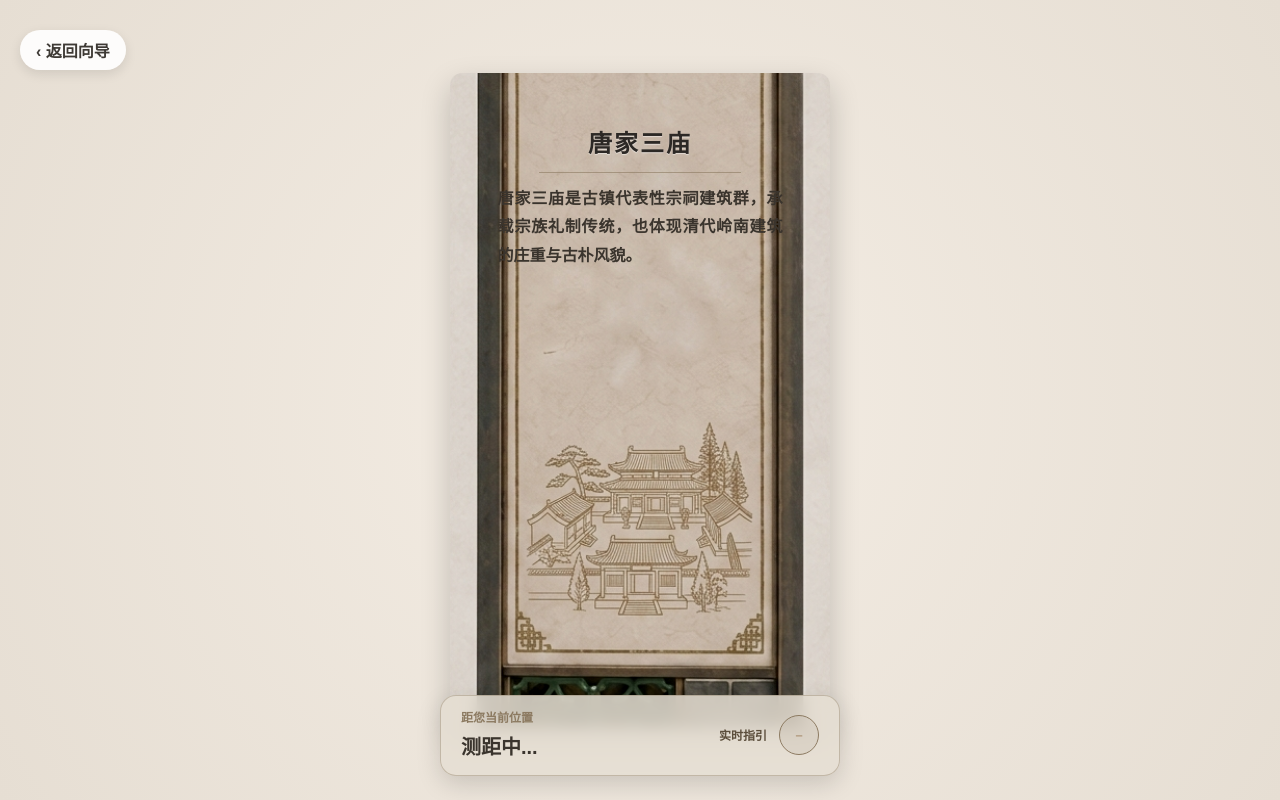
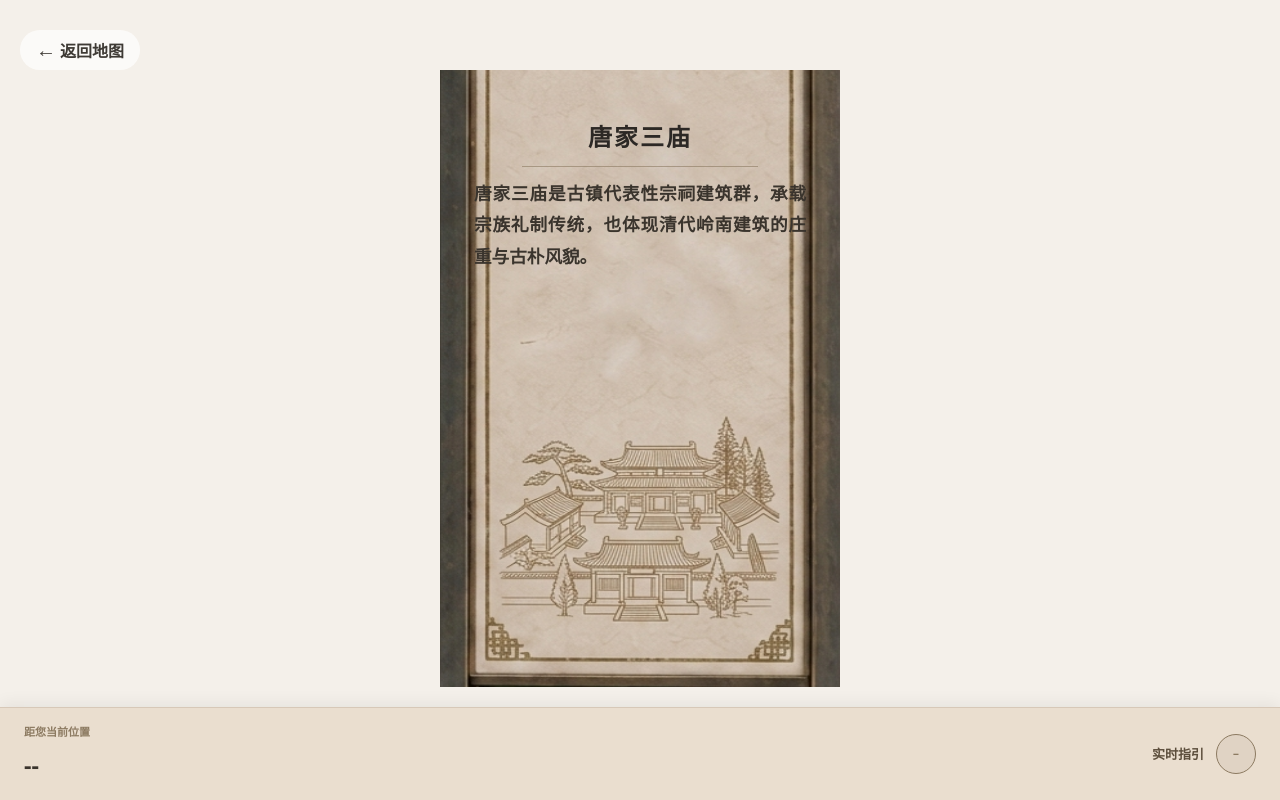
Before and after one commit to ZhouYi109/TangJia-Guide, a React (Vite) app: page /node/1 in a window 1280 px wide. Built offline with nearby package versions, Linux system fonts and the light colour scheme; no server answers; a web font is replaced by a local one.

Commit message:
style: remove borders completely and fix bottom bar

```diff
--- a/src/pages/NodeDetail.jsx
+++ b/src/pages/NodeDetail.jsx
@@ -14,17 +14,21 @@ export default function NodeDetail() {
 
   const distance = position ? getDistance(position.latitude, position.longitude, data.coords.latitude, data.coords.longitude) : undefined;
   const bearing = position ? calculateBearing(position.latitude, position.longitude, data.coords.latitude, data.coords.longitude) : undefined;
-  const rotation = (heading !== null && bearing !== undefined) ? getRelativeRotation(heading, bearing) : undefined;
+  const arrowRotation = (heading !== null && bearing !== undefined) ? getRelativeRotation(heading, bearing) : null;
+  const distanceText = {
+    value: distance !== undefined ? (distance > 1000 ? (distance / 1000).toFixed(2) : Math.round(distance)) : '--',
+    unit: distance !== undefined ? (distance > 1000 ? 'km' : 'm') : ''
+  };
 
   const posterSrc = data.posterImage || '/posters/poster_sanmiao.png';
 
   return (
-    <div style={styles.pageBackground}>
-      <button style={styles.backBtn} onClick={() => navigate(-1)}>
-        ‹ 返回向导
+    <div style={styles.screenWrapper}>
+      <button style={styles.backBtn} onClick={() => navigate('/')}>
+        <span style={{ fontSize: '20px' }}>←</span> 返回地图
       </button>
 
-      <div style={styles.screenWrapper}>
+      <div style={styles.mainContent}>
         <div style={styles.imageWrapper}>
           <img src={posterSrc} alt="导视牌" style={styles.signboardImg} />
 
@@ -39,28 +43,30 @@ export default function NodeDetail() {
         </div>
       </div>
 
-      <div style={styles.bottomNavContainer}>
-        <div style={styles.distanceCard}>
-          <div style={styles.distInfo}>
-            <span style={styles.distLabel}>距您当前位置</span>
-            <span style={styles.distValue}>
-              {distance !== undefined ? (
-                distance > 1000
-                  ? `${(distance / 1000).toFixed(2)} km`
-                  : `${Math.round(distance)} m`
-              ) : '测距中...'}
+      <div style={styles.bottomBar}>
+        <div>
+          <div style={{ fontSize: '11px', color: '#8c7a61', marginBottom: '4px', fontWeight: 'bold' }}>距您当前位置</div>
+          <div style={{ display: 'flex', alignItems: 'baseline', gap: '4px' }}>
+            <span style={{ fontSize: '24px', fontWeight: '900', color: '#3a342d', fontFamily: 'Impact, sans-serif' }}>
+              {distanceText.value}
             </span>
+            <span style={{ fontSize: '12px', color: '#5c4e3c', fontWeight: 'bold' }}>{distanceText.unit}</span>
           </div>
+        </div>
 
-          <div style={styles.navAction}>
-            <span style={styles.navHint}>实时指引</span>
-            <div style={styles.compassCircle}>
-              {permissionGranted && heading !== null && rotation !== undefined ? (
-                <div style={{ ...styles.navArrow, transform: `rotate(${rotation}deg)` }}>↑</div>
-              ) : (
-                <div style={styles.navArrowDisabled}>-</div>
-              )}
-            </div>
+        <div style={{ display: 'flex', alignItems: 'center', gap: '12px' }}>
+          <span style={{ fontSize: '13px', color: '#5c4e3c', fontWeight: 'bold' }}>实时指引</span>
+          <div style={styles.compassCircle}>
+            {arrowRotation !== null ? (
+              <div
+                style={{
+                  ...styles.navArrow,
+                  transform: `rotate(${arrowRotation}deg)`
+                }}
+              >↑</div>
+            ) : (
+              <span style={{ color: '#8c7a61' }}>-</span>
+            )}
           </div>
         </div>
       </div>
@@ -69,65 +75,61 @@ export default function NodeDetail() {
 }
 
 const styles = {
-  pageBackground: {
+  screenWrapper: {
     position: 'fixed',
     top: 0, left: 0, right: 0, bottom: 0,
-    backgroundColor: '#e6ded3',
     display: 'flex',
-    justifyContent: 'center',
-    alignItems: 'center',
-    zIndex: 1000,
-    backgroundImage: 'radial-gradient(circle, #f4ede4 0%, #e6ded3 100%)',
+    flexDirection: 'column',
+    backgroundColor: '#f4f0ea',
+    overflow: 'hidden',
   },
   backBtn: {
     position: 'absolute',
     top: '30px',
     left: '20px',
-    backgroundColor: 'rgba(255,255,255,0.9)',
+    backgroundColor: 'rgba(255,255,255,0.7)',
     border: 'none',
     padding: '8px 16px',
     borderRadius: '20px',
     fontSize: '16px',
     fontWeight: 'bold',
     color: '#3e3a35',
-    boxShadow: '0 4px 12px rgba(0,0,0,0.1)',
     cursor: 'pointer',
     zIndex: 10,
+    display: 'flex',
+    alignItems: 'center',
+    gap: '4px'
   },
-  screenWrapper: {
-    position: 'relative',
-    width: '100vw',
-    height: '100vh',
+  mainContent: {
+    flex: 1,
     display: 'flex',
     justifyContent: 'center',
     alignItems: 'center',
+    padding: '70px 20px 20px 20px',
     overflow: 'hidden',
   },
   imageWrapper: {
     position: 'relative',
-    width: '85vw',
-    maxWidth: '380px',
-    aspectRatio: '0.36 / 0.62', // 完美的羊皮纸比例
+    width: '100%',
+    maxWidth: '400px',
+    maxHeight: '100%',
+    aspectRatio: '0.45 / 0.7',
     overflow: 'hidden',
-    borderRadius: '12px',
-    boxShadow: '0 12px 30px rgba(0,0,0,0.2)',
-    backgroundColor: '#e6ded3',
   },
   signboardImg: {
     position: 'absolute',
-    width: '280%',     // 放大图片以去除木框
-    height: '160%',
-    top: '-32%',       // 精准定位到羊皮纸区域
-    left: '-90%',
+    width: '330%',
+    height: '180%',
+    top: '-40%',
+    left: '-115%',
     display: 'block',
-    filter: 'contrast(1.05) brightness(0.95)',
   },
   parchmentArea: {
     position: 'absolute',
-    top: '8%',         // 相对于羊皮纸的顶部留白
-    bottom: '38%',     // 彻底避开底部的线稿图，不再重叠
-    left: '12%',       // 左右留出安全边距
-    right: '12%',
+    top: '8%',
+    bottom: '32%',
+    left: '8%',
+    right: '8%',
     display: 'flex',
     flexDirection: 'column',
     alignItems: 'center',
@@ -140,7 +142,6 @@ const styles = {
     margin: '0 0 8px 0',
     fontFamily: '"STKaiti", "KaiTi", serif',
     letterSpacing: '2px',
-    textShadow: '0 1px 1px rgba(255,255,255,0.5)',
   },
   divider: {
     width: '70%',
@@ -158,7 +159,7 @@ const styles = {
     scrollbarWidth: 'none',
   },
   description: {
-    fontSize: 'clamp(14px, 2vh, 18px)', // 稍微放大一点描述文字
+    fontSize: 'clamp(14px, 2.2vh, 18px)',
     color: '#3a342d',
     lineHeight: '1.8',
     textAlign: 'justify',
@@ -166,35 +167,16 @@ const styles = {
     fontWeight: '600',
     marginBottom: '12px',
   },
-  bottomNavContainer: {
-    position: 'absolute',
-    bottom: '24px',
-    left: '50%',
-    transform: 'translateX(-50%)',
-    width: '90%',
-    maxWidth: '400px',
-    zIndex: 100,
-  },
-  distanceCard: {
-    backgroundColor: 'rgba(230, 222, 211, 0.85)',
-    backdropFilter: 'blur(8px)',
-    border: '1px solid rgba(140, 122, 97, 0.4)',
-    borderRadius: '16px',
-    padding: '12px 20px',
+  bottomBar: {
+    width: '100%',
+    backgroundColor: '#eadecf',
+    padding: '16px 24px',
+    paddingBottom: 'max(16px, env(safe-area-inset-bottom))',
+    borderTop: '1px solid rgba(140, 110, 90, 0.2)',
+    boxShadow: '0 -4px 15px rgba(0,0,0,0.06)',
     display: 'flex',
     justifyContent: 'space-between',
     alignItems: 'center',
-    boxShadow: '0 8px 24px rgba(0,0,0,0.15)',
-  },
-  distInfo: {
-    display: 'flex',
-    flexDirection: 'column',
-    gap: '4px',
-  },
-  distLabel: {
-    fontSize: '12px',
-    color: '#8c7a61',
-    fontWeight: 'bold',
   },
   distValue: {
     fontSize: '20px',
```
